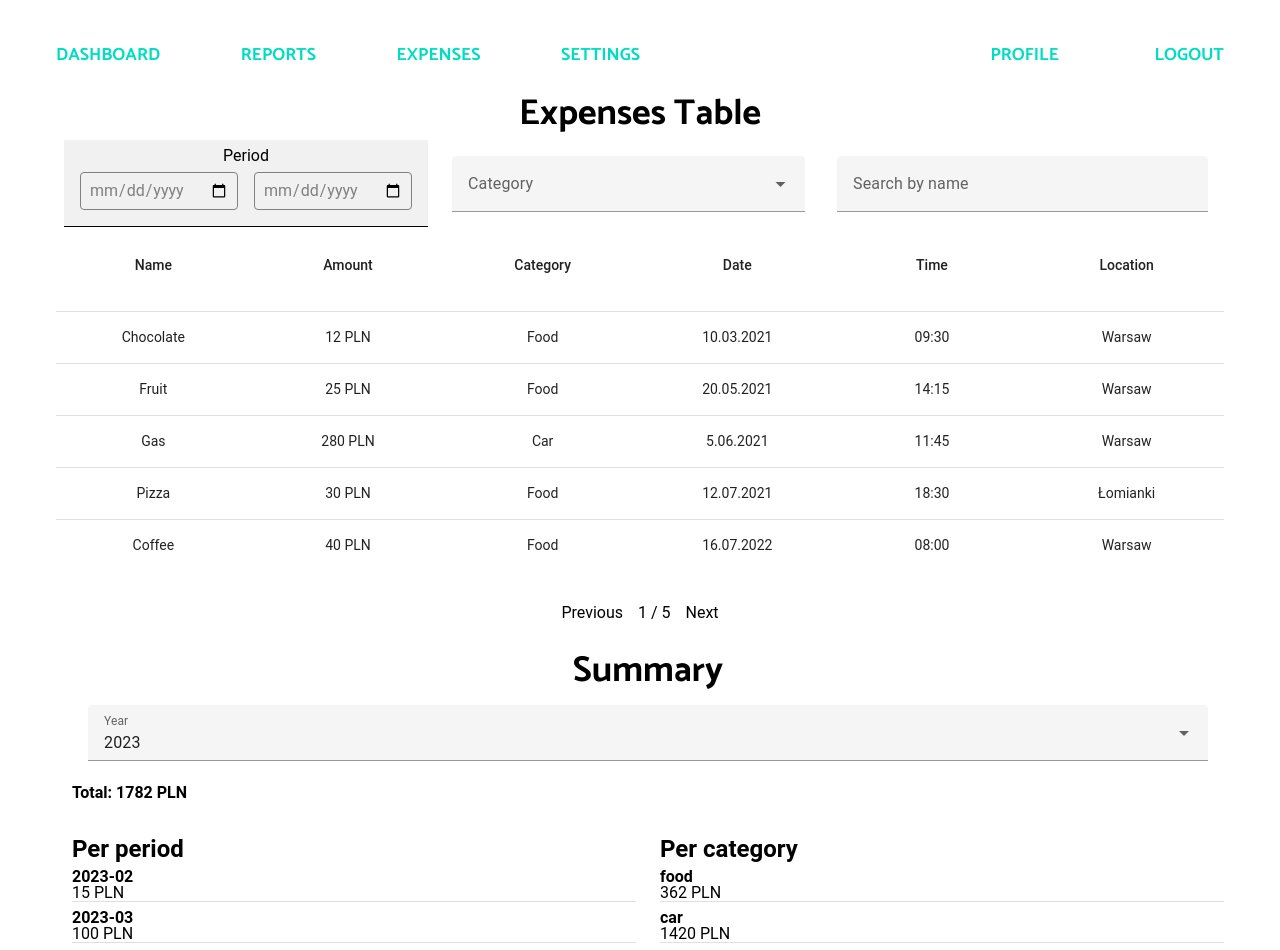
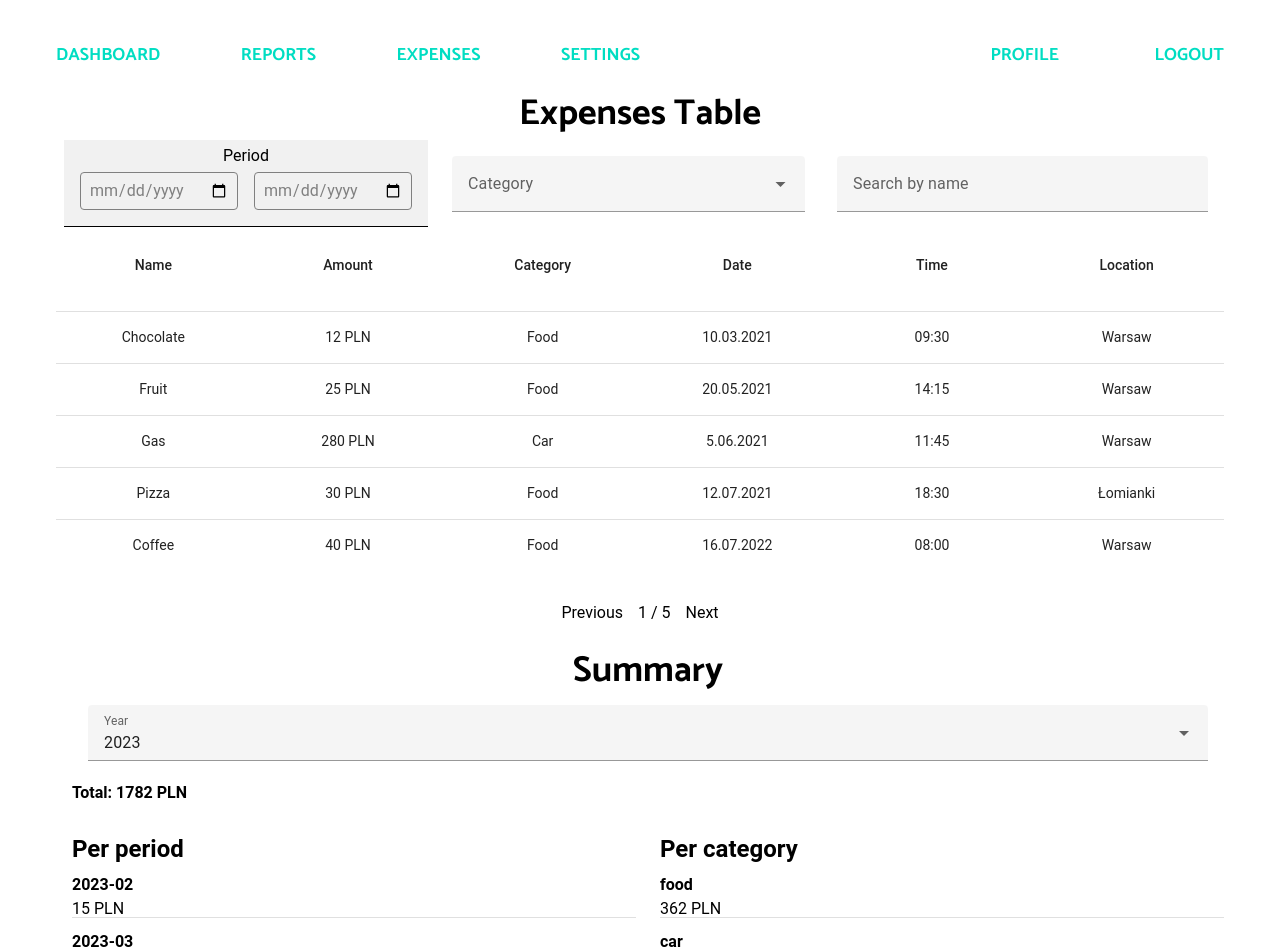
Before and after one commit to Jinpai666/expenses-viewer, a Vue app: page / in a window 1280 px wide. Shown: the top 950 px of the page. Built offline with nearby package versions, Linux system fonts and the light colour scheme.

Commit message:
style fixes

```diff
--- a/src/components/summary/Summary.vue
+++ b/src/components/summary/Summary.vue
@@ -15,17 +15,17 @@
 <v-row class="mt-4">
   <v-col>
     <h2 class="summary__title">Per period</h2>
-    <div class="mt-2" v-for="(total, period) in filteredPeriodSummary" :key="period">
+    <div class="mt-4" v-for="(total, period) in filteredPeriodSummary" :key="period">
       <p class="summary__accent">{{ period }}</p>
-      <p>{{ total }} PLN</p>
+      <p  class="mt-2">{{ total }} PLN</p>
       <v-divider></v-divider>
     </div>
   </v-col>
   <v-col>
     <h2 class="summary__title">Per category</h2>
-    <div class="mt-2" v-for="(total, category) in categorySummary" :key="category">
+    <div class="mt-4" v-for="(total, category) in categorySummary" :key="category">
       <p class="summary__accent">{{ category }}</p>
-      <p>{{ total }} PLN</p>
+      <p  class="mt-2">{{ total }} PLN</p>
       <v-divider></v-divider>
     </div>
   </v-col>
--- a/src/components/summary/summary.scss
+++ b/src/components/summary/summary.scss
@@ -6,6 +6,9 @@
   &__title {
     font-size: 24px;
     font-weight: bold;
+    @media (max-width: 768px) {
+      font-size: 18px;
+    }
   }
   &__accent{
     font-weight: bold;
```
